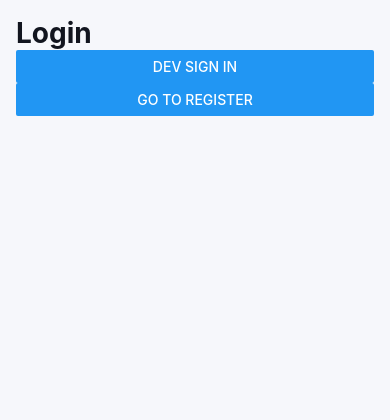
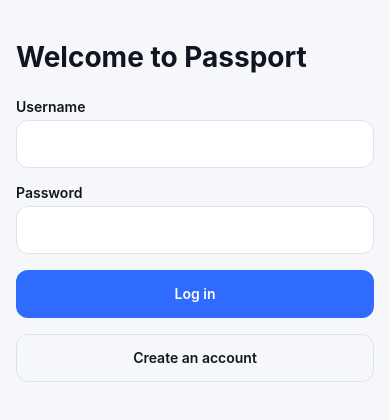
Before and after one commit to RoshanMohamad/DiscoveryApp, a React Native app: screen / in a window 390 px wide. Shown: the top 420 px of the page. Built offline with nearby package versions, Linux system fonts and the light colour scheme.

Commit message:
feat(auth): login/register forms with react-hook-form validation

```diff
--- /dev/null
+++ b/src/features/auth/components/LoginForm.tsx
@@ -0,0 +1,63 @@
+import React from 'react';
+import { Controller, useForm } from 'react-hook-form';
+import { zodResolver } from '@hookform/resolvers/zod';
+import { Button } from '../../../shared/components/Button';
+import { TextField } from '../../../shared/components/TextField';
+import { loginSchema, type LoginValues } from '../schemas';
+
+type Props = {
+  onSubmit: (values: LoginValues) => void | Promise<void>;
+};
+
+export const LoginForm = ({ onSubmit }: Props) => {
+  const {
+    control,
+    handleSubmit,
+    formState: { errors, isSubmitting },
+  } = useForm<LoginValues>({
+    resolver: zodResolver(loginSchema),
+    defaultValues: { username: '', password: '' },
+  });
+
+  return (
+    <>
+      <Controller
+        control={control}
+        name="username"
+        render={({ field: { onChange, onBlur, value } }) => (
+          <TextField
+            label="Username"
+            autoCapitalize="none"
+            autoCorrect={false}
+            textContentType="username"
+            value={value}
+            onChangeText={onChange}
+            onBlur={onBlur}
+            error={errors.username?.message}
+          />
+        )}
+      />
+      <Controller
+        control={control}
+        name="password"
+        render={({ field: { onChange, onBlur, value } }) => (
+          <TextField
+            label="Password"
+            secureTextEntry
+            autoCapitalize="none"
+            textContentType="password"
+            value={value}
+            onChangeText={onChange}
+            onBlur={onBlur}
+            error={errors.password?.message}
+          />
+        )}
+      />
+      <Button
+        title="Log in"
+        loading={isSubmitting}
+        onPress={handleSubmit(onSubmit)}
+      />
+    </>
+  );
+};
--- /dev/null
+++ b/src/features/auth/components/RegisterForm.tsx
@@ -0,0 +1,101 @@
+import React from 'react';
+import { Controller, useForm, type Path } from 'react-hook-form';
+import { zodResolver } from '@hookform/resolvers/zod';
+import type { TextInputProps } from 'react-native';
+import { Button } from '../../../shared/components/Button';
+import { TextField } from '../../../shared/components/TextField';
+import { registerSchema, type RegisterValues } from '../schemas';
+
+type Props = {
+  onSubmit: (values: RegisterValues) => void | Promise<void>;
+};
+
+type FieldConfig = {
+  name: Path<RegisterValues>;
+  label: string;
+  inputProps?: TextInputProps;
+};
+
+// Declarative field list keeps the form short and every field consistent.
+const FIELDS: FieldConfig[] = [
+  {
+    name: 'firstName',
+    label: 'First name',
+    inputProps: { textContentType: 'givenName' },
+  },
+  {
+    name: 'lastName',
+    label: 'Last name',
+    inputProps: { textContentType: 'familyName' },
+  },
+  {
+    name: 'username',
+    label: 'Username',
+    inputProps: { autoCapitalize: 'none', autoCorrect: false },
+  },
+  {
+    name: 'email',
+    label: 'Email',
+    inputProps: {
+      autoCapitalize: 'none',
+      autoCorrect: false,
+      keyboardType: 'email-address',
+      textContentType: 'emailAddress',
+    },
+  },
+  {
+    name: 'password',
+    label: 'Password',
+    inputProps: { secureTextEntry: true, autoCapitalize: 'none' },
+  },
+  {
+    name: 'confirmPassword',
+    label: 'Confirm password',
+    inputProps: { secureTextEntry: true, autoCapitalize: 'none' },
+  },
+];
+
+export const RegisterForm = ({ onSubmit }: Props) => {
+  const {
+    control,
+    handleSubmit,
+    formState: { errors, isSubmitting },
+  } = useForm<RegisterValues>({
+    resolver: zodResolver(registerSchema),
+    defaultValues: {
+      firstName: '',
+      lastName: '',
+      username: '',
+      email: '',
+      password: '',
+      confirmPassword: '',
+    },
+  });
+
+  return (
+    <>
+      {FIELDS.map(({ name, label, inputProps }) => (
+        <Controller
+          key={name}
+          control={control}
+          name={name}
+          render={({ field: { onChange, onBlur, value } }) => (
+            <TextField
+              {...inputProps}
+              label={label}
+              value={value}
+              onChangeText={onChange}
+              onBlur={onBlur}
+              error={errors[name]?.message}
+            />
+          )}
+        />
+      ))}
+      <Button
+        title="Create account"
+        loading={isSubmitting}
+        onPress={handleSubmit(onSubmit)}
+      />
+    </>
+  );
+};
--- a/src/features/auth/screens/LoginScreen.tsx
+++ b/src/features/auth/screens/LoginScreen.tsx
@@ -1,30 +1,55 @@
 import React from 'react';
-import { Button } from 'react-native';
+import { ScrollView, StyleSheet, View } from 'react-native';
 import { ROUTES } from '../../../app/navigation/routes';
 import type { AuthScreenProps } from '../../../app/navigation/types';
 import { useAppDispatch } from '../../../app/hooks';
 import { AppText } from '../../../shared/components/AppText';
+import { Button } from '../../../shared/components/Button';
 import { Screen } from '../../../shared/components/Screen';
+import { spacing } from '../../../theme';
+import { LoginForm } from '../components/LoginForm';
 import { signedIn } from '../authSlice';
 
-/** Placeholder: real form (react-hook-form + Zod) comes in the auth commit. */
+const styles = StyleSheet.create({
+  content: { paddingVertical: spacing.xl },
+  heading: { marginBottom: spacing.xl },
+  footer: { marginTop: spacing.lg },
+});
+
 export const LoginScreen = ({
   navigation,
 }: AuthScreenProps<typeof ROUTES.Login>) => {
   const dispatch = useAppDispatch();
+
+  // Placeholder: the DummyJSON login call replaces this in the next auth commit.
+  const handleLogin = (values: { username: string }) => {
+    dispatch(
+      signedIn({
+        id: 0,
+        username: values.username,
+        firstName: values.username,
+      }),
+    );
+  };
+
   return (
     <Screen>
-      <AppText variant="title">Login</AppText>
-      <Button
-        title="Dev sign in"
-        onPress={() =>
-          dispatch(signedIn({ id: 1, username: 'emilys', firstName: 'Emily' }))
-        }
-      />
-      <Button
-        title="Go to Register"
-        onPress={() => navigation.navigate(ROUTES.Register)}
-      />
+      <ScrollView
+        contentContainerStyle={styles.content}
+        keyboardShouldPersistTaps="handled"
+      >
+        <AppText variant="title" style={styles.heading}>
+          Welcome to Passport
+        </AppText>
+        <LoginForm onSubmit={handleLogin} />
+        <View style={styles.footer}>
+          <Button
+            variant="secondary"
+            title="Create an account"
+            onPress={() => navigation.navigate(ROUTES.Register)}
+          />
+        </View>
+      </ScrollView>
     </Screen>
   );
 };
--- a/src/features/auth/screens/RegisterScreen.tsx
+++ b/src/features/auth/screens/RegisterScreen.tsx
@@ -1,16 +1,45 @@
 import React from 'react';
-import { Button } from 'react-native';
+import { ScrollView, StyleSheet, View } from 'react-native';
 import { ROUTES } from '../../../app/navigation/routes';
 import type { AuthScreenProps } from '../../../app/navigation/types';
 import { AppText } from '../../../shared/components/AppText';
+import { Button } from '../../../shared/components/Button';
 import { Screen } from '../../../shared/components/Screen';
+import { spacing } from '../../../theme';
+import { RegisterForm } from '../components/RegisterForm';
 
-/** Placeholder: real form comes in the auth commit. */
+const styles = StyleSheet.create({
+  content: { paddingVertical: spacing.xl },
+  heading: { marginBottom: spacing.xl },
+  footer: { marginTop: spacing.lg },
+});
+
 export const RegisterScreen = ({
   navigation,
-}: AuthScreenProps<typeof ROUTES.Register>) => (
-  <Screen>
-    <AppText variant="title">Register</AppText>
-    <Button title="Back to Login" onPress={() => navigation.goBack()} />
-  </Screen>
-);
+}: AuthScreenProps<typeof ROUTES.Register>) => {
+  // Placeholder: the DummyJSON /users/add call + success message come next.
+  const handleRegister = () => {
+    navigation.navigate(ROUTES.Login);
+  };
+
+  return (
+    <Screen>
+      <ScrollView
+        contentContainerStyle={styles.content}
+        keyboardShouldPersistTaps="handled"
+      >
+        <AppText variant="title" style={styles.heading}>
+          Create account
+        </AppText>
+        <RegisterForm onSubmit={handleRegister} />
+        <View style={styles.footer}>
+          <Button
+            variant="secondary"
+            title="I already have an account"
+            onPress={() => navigation.goBack()}
+          />
+        </View>
+      </ScrollView>
+    </Screen>
+  );
+};
```
